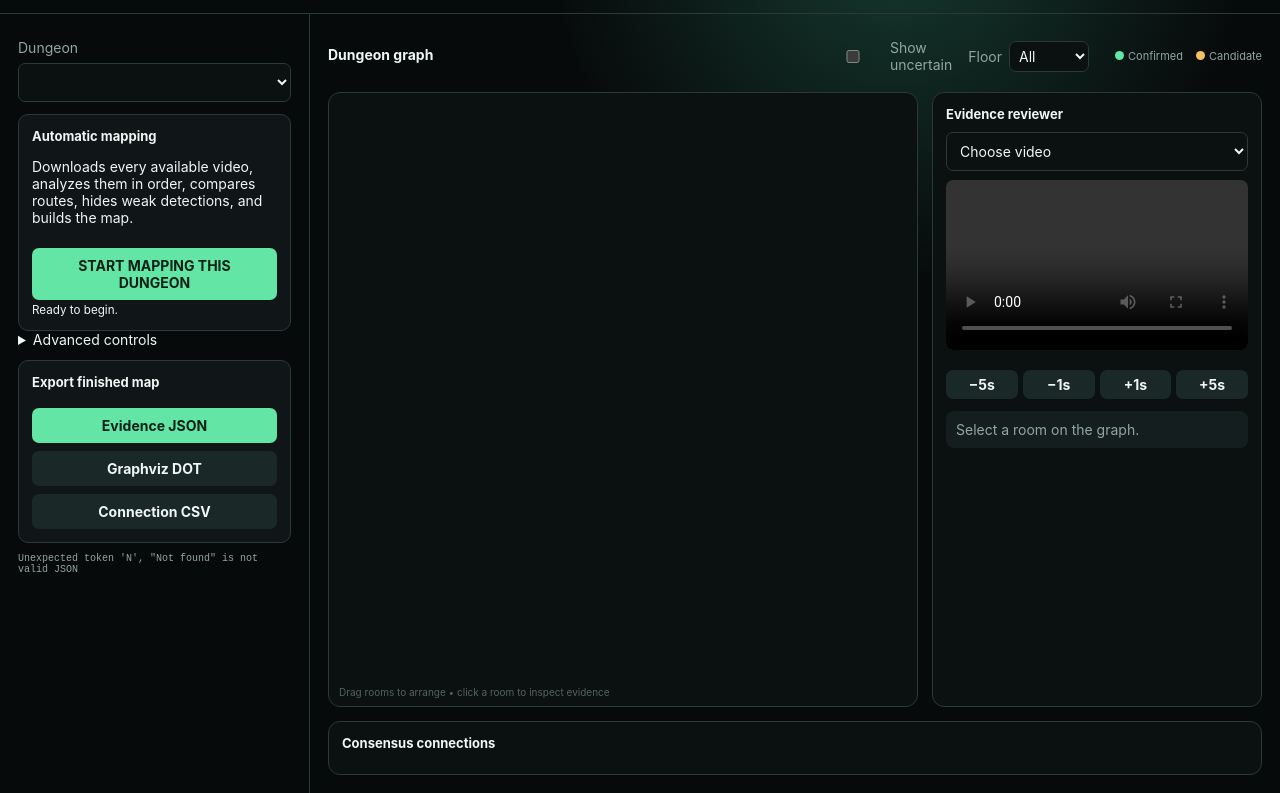
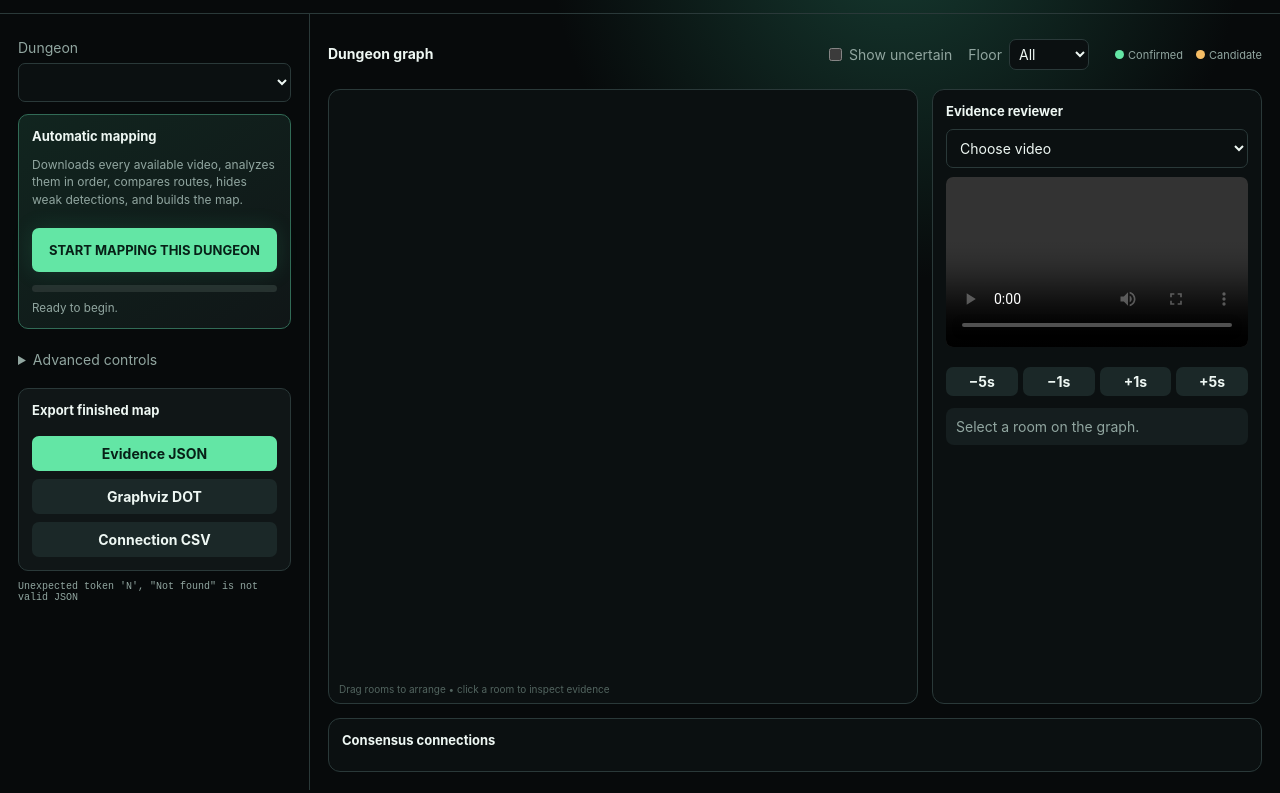
Before and after one commit to MentorKenner37/OSFR-Dungeon-Mapper, a plain HTML site: page web/index.html in a window 1280 px wide. Shown: the part 68-861 px from the top of the page. Drawn offline with Linux system fonts and the light colour scheme; no server answers.

Commit message:
v0.3: update web/overrides.css

```diff
--- a/web/overrides.css
+++ b/web/overrides.css
@@ -1 +1,2 @@
 textarea{width:100%;min-height:70px;resize:vertical;margin-top:6px;border:1px solid var(--line);border-radius:7px;padding:9px;background:#0b1011;color:var(--text);font:inherit}
+details{margin-top:14px}summary{cursor:pointer;color:var(--muted);padding:8px 0}.card.primary{border-color:#316b56;background:linear-gradient(145deg,#11251f,#101617)}.card.primary p{color:var(--muted);font-size:12px;line-height:1.45}.hero{font-size:13px;padding:14px;box-shadow:0 0 22px #3ee99a22}.progress{height:7px;background:#273230;border-radius:20px;overflow:hidden;margin:13px 0 6px}.progress i{display:block;height:100%;width:0;background:var(--green);transition:width .3s}.card small{color:var(--muted)}.filters input[type=checkbox]{width:auto;margin:0}.node.uncertain{opacity:.55}
```
